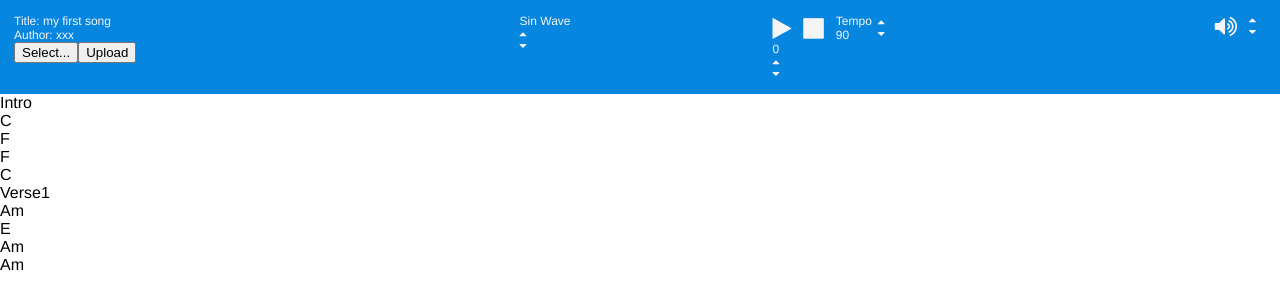
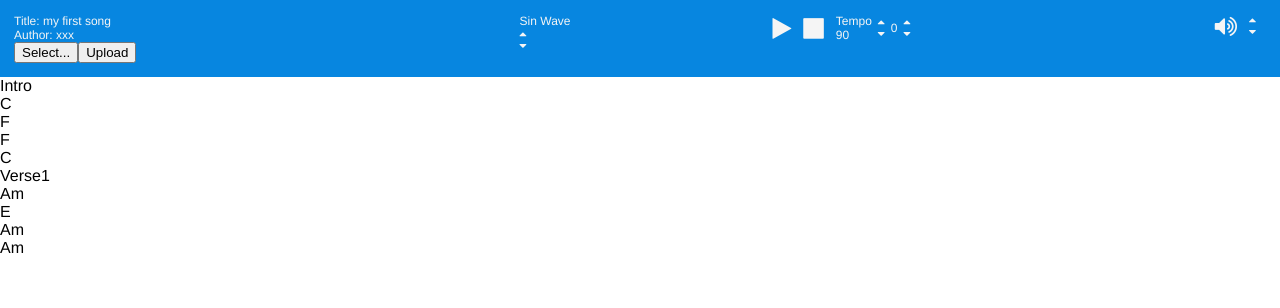
Before and after one commit to BusFactor1Inc/chordtutor, a website: page client/dev.html in a window 1280 px wide. Drawn offline with nearby package versions, Linux system fonts and the light colour scheme.

Commit message:
Adding styles for Transpose controls.

```diff
--- a/client/style.css
+++ b/client/style.css
@@ -56,6 +56,7 @@ body * {
 .TinyButton, .LargeButton {
   font-family: 'FontAwesome';
   font-size: 1em;
+  margin: 0 0.5em 0 0;
 }
 
 .LargeButton {
@@ -63,13 +64,17 @@ body * {
 }
 
 .VolumeToggleButtonView,
+.VolumeMuteButtonView,
 .VolumeControlsView,
 .PlayButtonView,
 .StopButtonView,
 .PlaybackControlsView,
 .TempoView,
 .TempoControlsView,
-.TempoLabelValueContainerView {
+.TempoLabelValueContainerView,
+.TransposeView,
+.TransposeControlsView,
+.TransposeLabelValueContainerView {
   display: inline-block;
   vertical-align: middle;
   cursor: pointer;
@@ -78,7 +83,8 @@ body * {
 .VolumeToggleButtonView,
 .PlayButtonView,
 .StopButtonView,
-.TempoLabelValueContainerView {
+.TempoLabelValueContainerView,
+.TransposeLabelValueContainerView {
   margin: 0 0.5em 0 0;
 }
 
```
